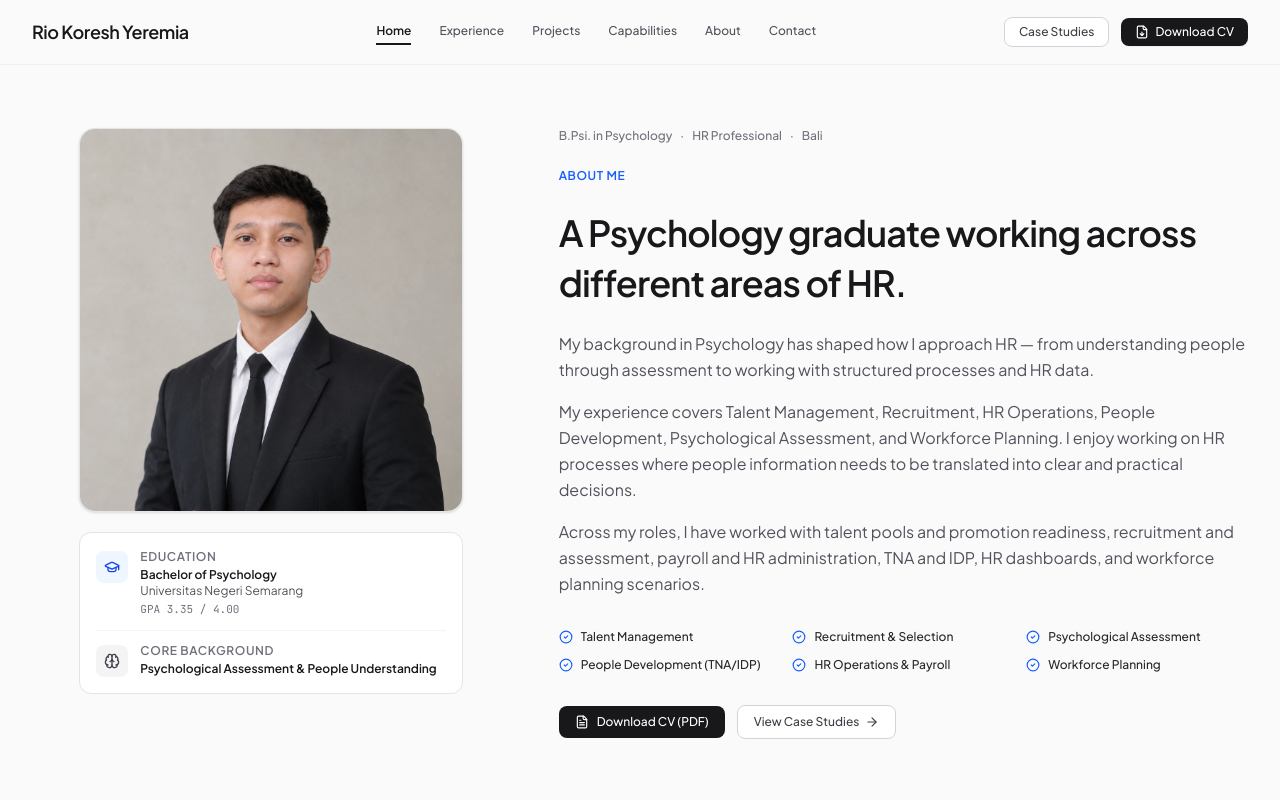
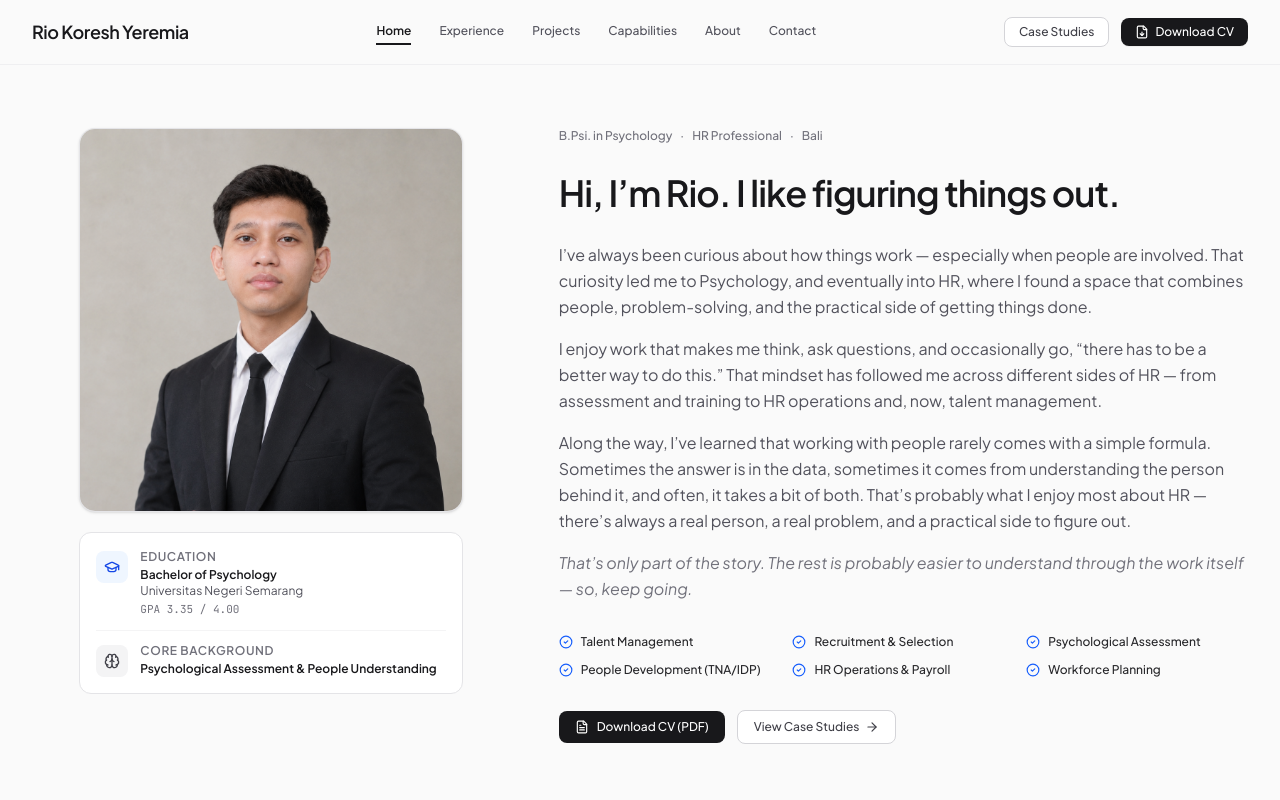
Before and after one commit to siagianrio10-cell/rio-koresh-portfolio, a React (Vite) app: page / in a window 1280 px wide. Shown: the top 800 px of the page. Built offline with nearby package versions, Linux system fonts and the light colour scheme.

Commit message:
Update AboutSection.tsx

```diff
--- a/src/components/AboutSection.tsx
+++ b/src/components/AboutSection.tsx
@@ -94,23 +94,22 @@ export const AboutSection: React.FC<AboutSectionProps> = ({
               <span>Bali</span>
             </div>
 
-            <div className="flex items-center gap-2 text-xs font-semibold text-blue-600 uppercase tracking-wider">
-              <span>About Me</span>
-            </div>
-
             <h2 className="text-3xl sm:text-4xl font-semibold tracking-tight text-zinc-900 leading-snug">
-              A Psychology graduate working across different areas of HR.
+              Hi, I’m Rio. I like figuring things out.
             </h2>
 
             <div className="space-y-4 text-sm sm:text-base text-zinc-600 leading-relaxed">
               <p>
-                My background in Psychology has shaped how I approach HR — from understanding people through assessment to working with structured processes and HR data.
+                I’ve always been curious about how things work — especially when people are involved. That curiosity led me to Psychology, and eventually into HR, where I found a space that combines people, problem-solving, and the practical side of getting things done.
               </p>
               <p>
-                My experience covers Talent Management, Recruitment, HR Operations, People Development, Psychological Assessment, and Workforce Planning. I enjoy working on HR processes where people information needs to be translated into clear and practical decisions.
+                I enjoy work that makes me think, ask questions, and occasionally go, “there has to be a better way to do this.” That mindset has followed me across different sides of HR — from assessment and training to HR operations and, now, talent management.
               </p>
               <p>
-                Across my roles, I have worked with talent pools and promotion readiness, recruitment and assessment, payroll and HR administration, TNA and IDP, HR dashboards, and workforce planning scenarios.
+                Along the way, I’ve learned that working with people rarely comes with a simple formula. Sometimes the answer is in the data, sometimes it comes from understanding the person behind it, and often, it takes a bit of both. That’s probably what I enjoy most about HR — there’s always a real person, a real problem, and a practical side to figure out.
+              </p>
+              <p className="italic text-zinc-500">
+                That’s only part of the story. The rest is probably easier to understand through the work itself — so, keep going.
               </p>
             </div>
 
```
